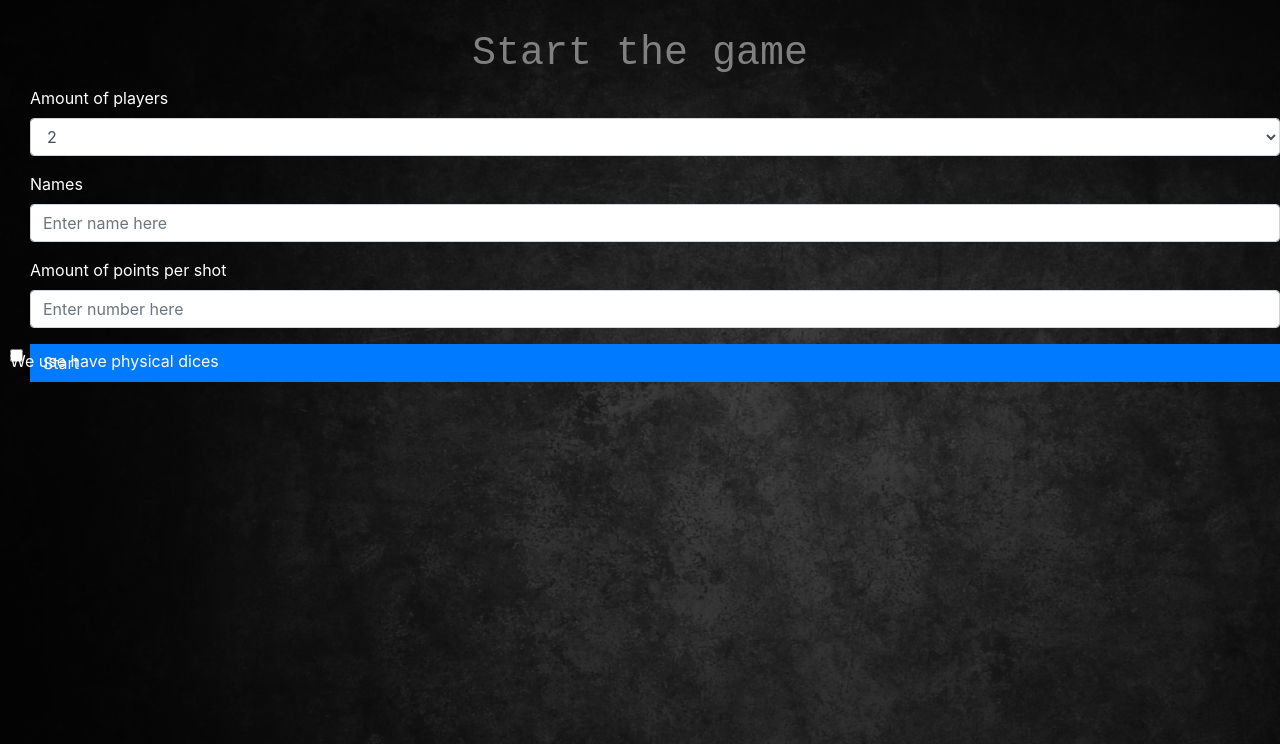
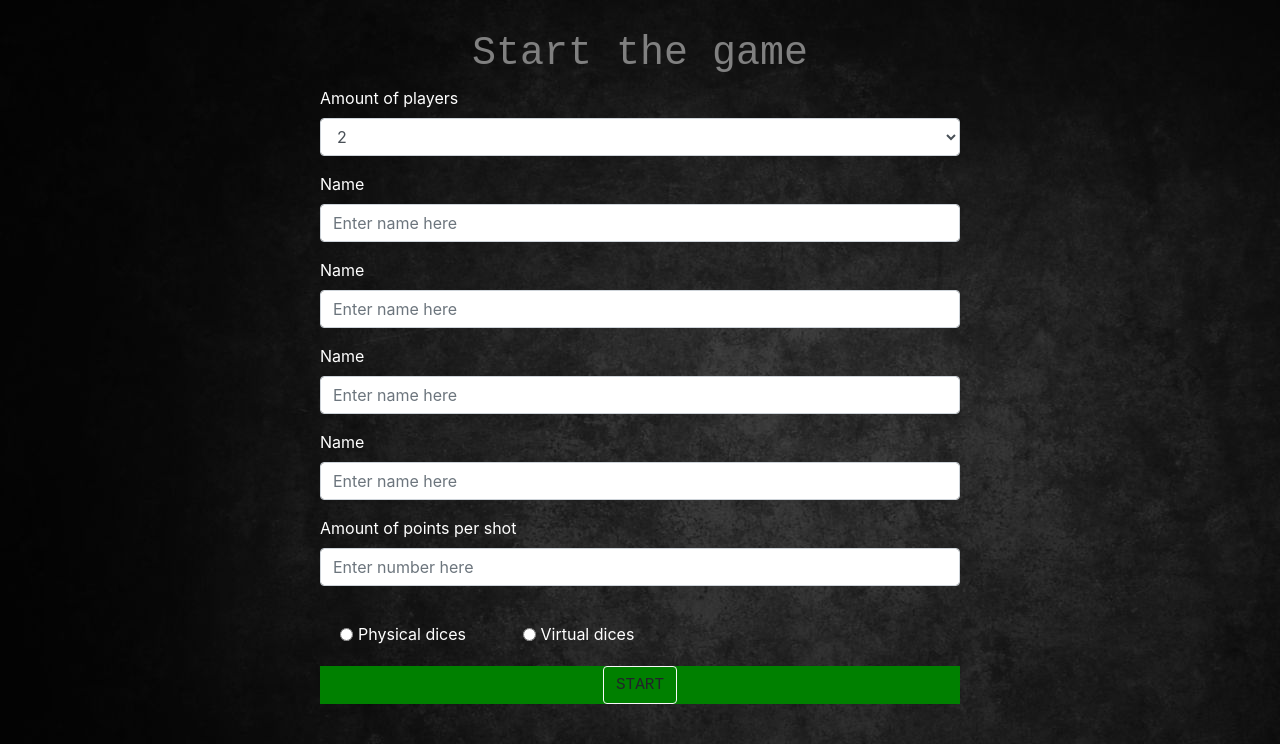
Before and after one commit to Fr1p5/flaskFritzen, a Flask app: page /start in a window 1280 px wide. Shown: the part 56-800 px from the top of the page. Run offline with Flask 2, Linux system fonts and the light colour scheme; some libraries are stand-ins or nearby versions.

Commit message:
fixed styling

```diff
--- a/app.py
+++ b/app.py
@@ -15,8 +15,13 @@ def welcome():
     return render_template("welcome.html")
 
 @app.route('/start')
-def home():
+def start():
     return render_template("start.html")
+
+@app.route('/start', methods=['POST'])
+def start_post():
+    amount_players = request.form['int']
+    return amount_players
 
 @app.route('/about')
 def about():
--- a/static/styles/style.css
+++ b/static/styles/style.css
@@ -17,7 +17,7 @@ h2 {
 
 h3 {
     padding-left: 30px;
-    color: gray
+    color: gray;
     font-family: 'Courier New', Courier, monospace;
 }
 
@@ -29,10 +29,24 @@ p {
 }
 
 form {
-    padding-left: 30px;
-    padding-bottom: 20px;
+    margin-left: auto;
+    margin-right: auto;
+    width: 50%;
 }
 
-btn-primary {
-    padding-top: 20px;
+.form-check {
+    padding: 20px;
 }
+
+.btn-light {
+    background-color: green;
+    font-family: 'Courier New', Courier, monospace;
+    text-align: center;
+}
+
+.center {
+    display: block;
+    margin-left: auto;
+    margin-right: auto;
+    width: 50%;
+}
--- a/templates/start.html
+++ b/templates/start.html
@@ -8,10 +8,10 @@
 {% block content %}
 <h1>Start the game</h1>
 
-<form>
+<form method="POST">
     <div class="form-group">
         <label for="exampleFormControlSelect1">Amount of players</label>
-        <select class="form-control" id="exampleFormControlSelect1">
+        <select name="amount_players" class="form-control" id="exampleFormControlSelect1">
             <option>2</option>
             <option>3</option>
             <option>4</option>
@@ -21,20 +21,30 @@
             <option>8</option>
         </select>
     </div>
+
+{% for i in range(4) %}
     <div class="form-group">
-        <label for="exampleFormControlInput1">Names</label>
+        <label for="exampleFormControlInput1">Name</label>
         <input type="text" class="form-control" id="exampleFormControlInput1" placeholder="Enter name here">
     </div>
+{% endfor %}
     <div class="form-group">
         <label for="exampleFormControlInput2">Amount of points per shot</label>
         <input type="number" class="form-control" id="exampleFormControlInput2" placeholder="Enter number here">
     </div>
-    <div class="checkbox1">
-        <input class="form-check-input" type="checkbox" value="" id="defaultCheck1">
-        <label class="form-check-input" for="defaultCheck1">We use have physical dices</label>
+
+    <div class="form-check form-check-inline">
+        <input class="form-check-input" type="radio" name="inlineRadioOptions" id="inlineRadio1" value="option1">
+        <label class="form-check-label" for="inlineRadio1">Physical dices</label>
     </div>
-    <div class="btn-primary">
-        <button type="submit" class="btn btn-primary">Start</button>
+
+    <div class="form-check form-check-inline">
+        <input class="form-check-input" type="radio" name="inlineRadioOptions" id="inlineRadio2" value="option2">
+        <label class="form-check-label" for="inlineRadio2">Virtual dices</label>
+    </div>
+
+    <div class="btn-light">
+        <button type="submit" class="btn btn-light">START</button>
     </div>
 </form>
 
--- a/templates/welcome.html
+++ b/templates/welcome.html
@@ -3,4 +3,7 @@
 
 {% block content %}
 <h1>Welcome to the Fritzen application</h1>
+
+<img src='../static/images/beerBottles.png' alt="biertjes" class="center">
+
 {% endblock %}
```
Also changed, not shown: static/images/beerBottles.png (added).
